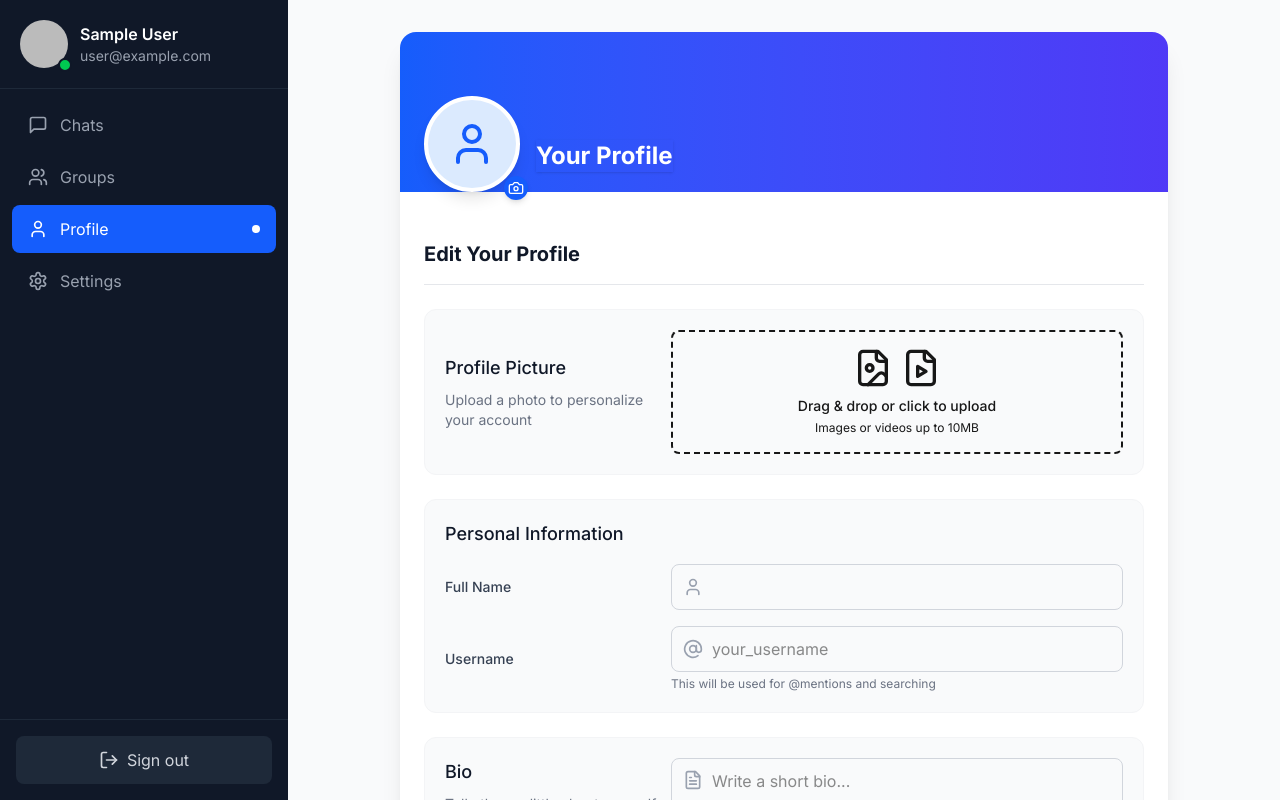
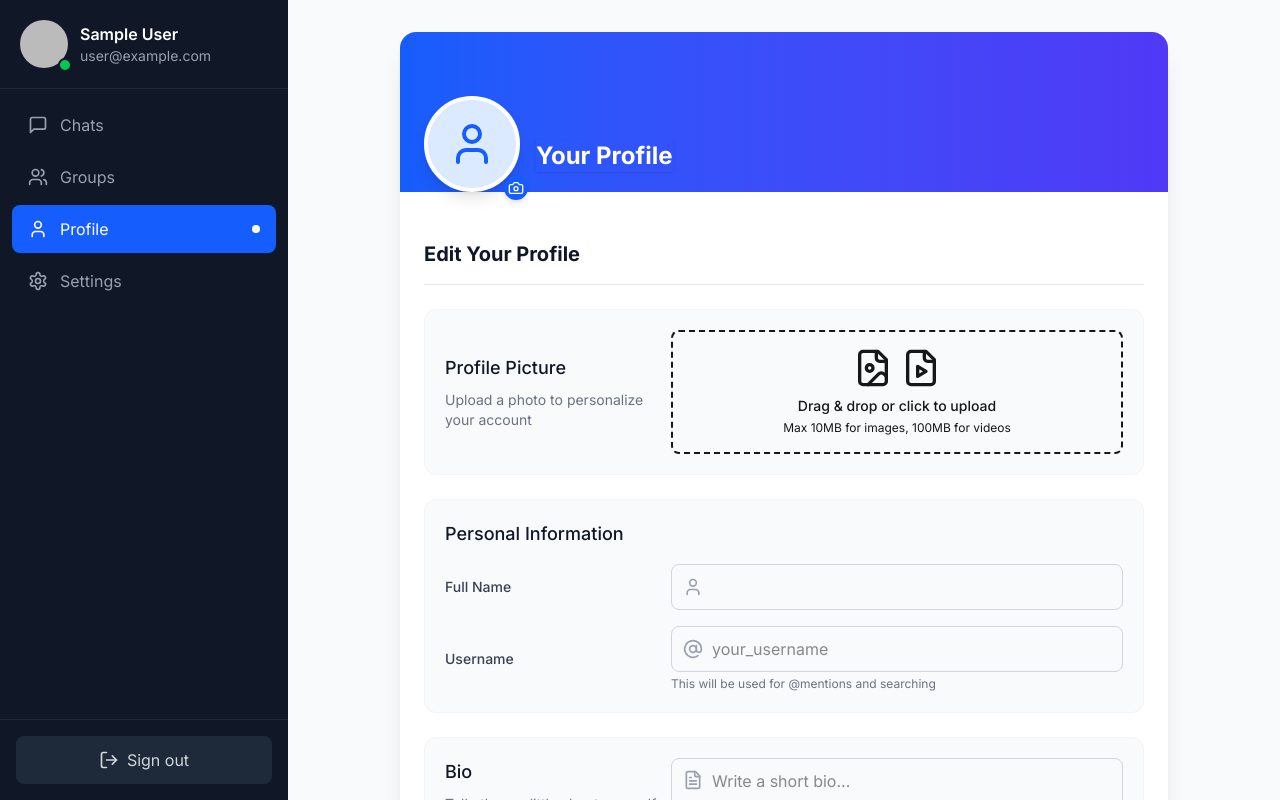
Before and after one commit to HP181/chat-app, a Next.js app: page /profile in a window 1280 px wide. Built offline with nearby package versions, Linux system fonts and the light colour scheme; no server answers; sample sign-in values are in the browser's storage.

Commit message:
update video uploading size

```diff
--- a/components/ui/FileUpload.tsx
+++ b/components/ui/FileUpload.tsx
@@ -1,4 +1,3 @@
-// components/ui/FileUpload.tsx
 "use client";
 
 import { useState, useCallback } from "react";
@@ -13,6 +12,9 @@ type FileUploadProps = {
   disabled?: boolean;
   endpoint: "messageImage" | "messageVideo" | "profile" | "group";
 };
+
+const MAX_IMAGE_SIZE = 10 * 1024 * 1024; // 10MB
+const MAX_VIDEO_SIZE = 100 * 1024 * 1024; // 100MB
 
 const FileUpload = ({ value, onChange, disabled, endpoint }: FileUploadProps) => {
   const [isUploading, setIsUploading] = useState(false);
@@ -38,7 +40,6 @@ const FileUpload = ({ value, onChange, disabled, endpoint }: FileUploadProps) =>
       const file = acceptedFiles[0];
       if (!file) return;
 
-      // Check file type
       const isImage = file.type.includes("image");
       const isVideo = file.type.includes("video");
 
@@ -47,9 +48,15 @@ const FileUpload = ({ value, onChange, disabled, endpoint }: FileUploadProps) =>
         return;
       }
 
+      const maxAllowedSize = isImage ? MAX_IMAGE_SIZE : MAX_VIDEO_SIZE;
+
+      if (file.size > maxAllowedSize) {
+        alert(`File too large. Max allowed: ${isImage ? "10MB for images" : "100MB for videos"}`);
+        return;
+      }
+
       setFileType(isImage ? "image" : "video");
 
-      // Create a preview URL
       const reader = new FileReader();
       reader.onload = (e) => {
         if (e.target?.result) {
@@ -61,10 +68,8 @@ const FileUpload = ({ value, onChange, disabled, endpoint }: FileUploadProps) =>
       try {
         setIsUploading(true);
 
-        // Get signature for upload
         const { timestamp, signature, folder, apiKey, cloudName } = await getSignature();
 
-        // Create form data for upload
         const formData = new FormData();
         formData.append("file", file);
         formData.append("api_key", apiKey);
@@ -72,13 +77,11 @@ const FileUpload = ({ value, onChange, disabled, endpoint }: FileUploadProps) =>
         formData.append("signature", signature);
         formData.append("folder", folder);
 
-        // Upload to Cloudinary
         const response = await axios.post(
           `https://api.cloudinary.com/v1_1/${cloudName}/auto/upload`,
           formData
         );
 
-        // Call onChange with the secure URL
         onChange(response.data.secure_url);
       } catch (error) {
         console.error("Error uploading file:", error);
@@ -98,10 +101,8 @@ const FileUpload = ({ value, onChange, disabled, endpoint }: FileUploadProps) =>
       'video/*': []
     },
     maxFiles: 1,
-    maxSize: 10 * 1024 * 1024, // 10MB max
   });
 
-  // Function to clear the selected file
   const onClear = useCallback((e: React.MouseEvent) => {
     e.stopPropagation();
     onChange("");
@@ -167,7 +168,7 @@ const FileUpload = ({ value, onChange, disabled, endpoint }: FileUploadProps) =>
                   Drag & drop or click to upload
                 </p>
                 <p className="text-xs text-muted-foreground mt-1">
-                  Images or videos up to 10MB
+                  Max 10MB for images, 100MB for videos
                 </p>
               </>
             )}
```
